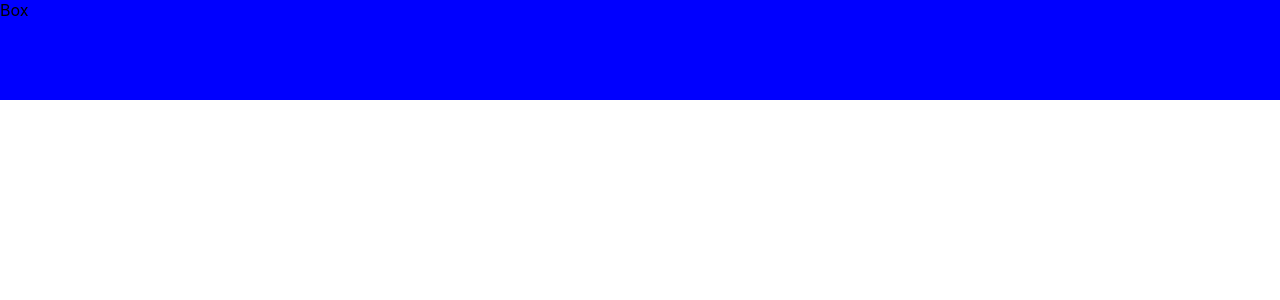
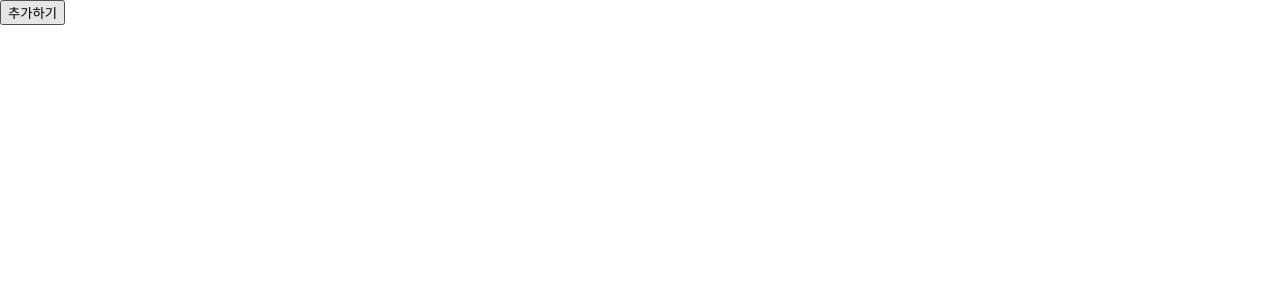
Before and after one commit to midaslmg94/MultiCampus-React, a React (Create React App) app in the folder day01/hello-react2/: page / in a window 1280 px wide. Shown: the top 300 px of the page. Built offline with nearby package versions, Linux system fonts and the light colour scheme.

Commit message:
라이프 사이클

```diff
--- a/day01/hello-react2/src/Box.js
+++ b/day01/hello-react2/src/Box.js
@@ -1,10 +1,35 @@
-import React from 'react';
+import React, {Fragment} from 'react';
 
 class Box extends React.Component {
     state = {
-        boxWidth: 0
+        items: []
     };
     divRef = React.createRef(); // 직접 제어하기 위해서 붙여 놓음
+    getSnapshotBeforeUpdate(prevProps, prevState) {
+        let {items} = this.state;
+        if (prevState.items.length < items.length) {
+            let rect = this
+                .divRef
+                .current
+                .getBoundingClientRect();
+            console.log("getSnapshotBeforeUpdate")
+            return rect.height;
+        }
+        return null;
+    }
+    componentDidUpdate(prevProps, prevState, snapshot) {
+        if (snapshot !== null) {
+            let rect = this
+                .divRef
+                .current
+                .getBoundingClientRect();
+            console.log(rect.height);
+            if (rect.height !== snapshot) {
+                console.log('새로운 줄이 추가되었습니다');
+            }
+        }
+    }
+
     componentDidMount() { // 렌더링 된 결과를 가져와서 state의 값을 바꾼다.
         let rect = this
             .divRef
@@ -12,20 +37,34 @@ class Box extends React.Component {
             .getBoundingClientRect();
         this.setState({boxWidth: rect.width});
     }
+    onClick = () => {
+        const {items} = this.state;
+        this.setState({
+            items: [
+                ...items,
+                '아이템'
+            ]
+        });
+    };
     render() {
-        let {boxWidth} = this.state;
-        let backgroundColor = boxWidth < 400
-            ? 'red'
-            : 'blue';
+        let {items} = this.state;
+        return (
+            <Fragment>
+                <button onClick={this.onClick}>추가하기</button>
+                <div
+                    ref={this.divRef}
+                    style={{
+                    width: '100%'
+                }}>
+                    {items.map(item => <span style={{
+                        height: 50
+                    }}>
+                        {item
+}
+                    </span>)}
+                </div>
 
-        return (
-            <div
-                ref={this.divRef}
-                style={{
-                width: '100%',
-                height: '100px',
-                backgroundColor
-            }}>Box</div>
+            </Fragment>
         );
     }
 }
```
